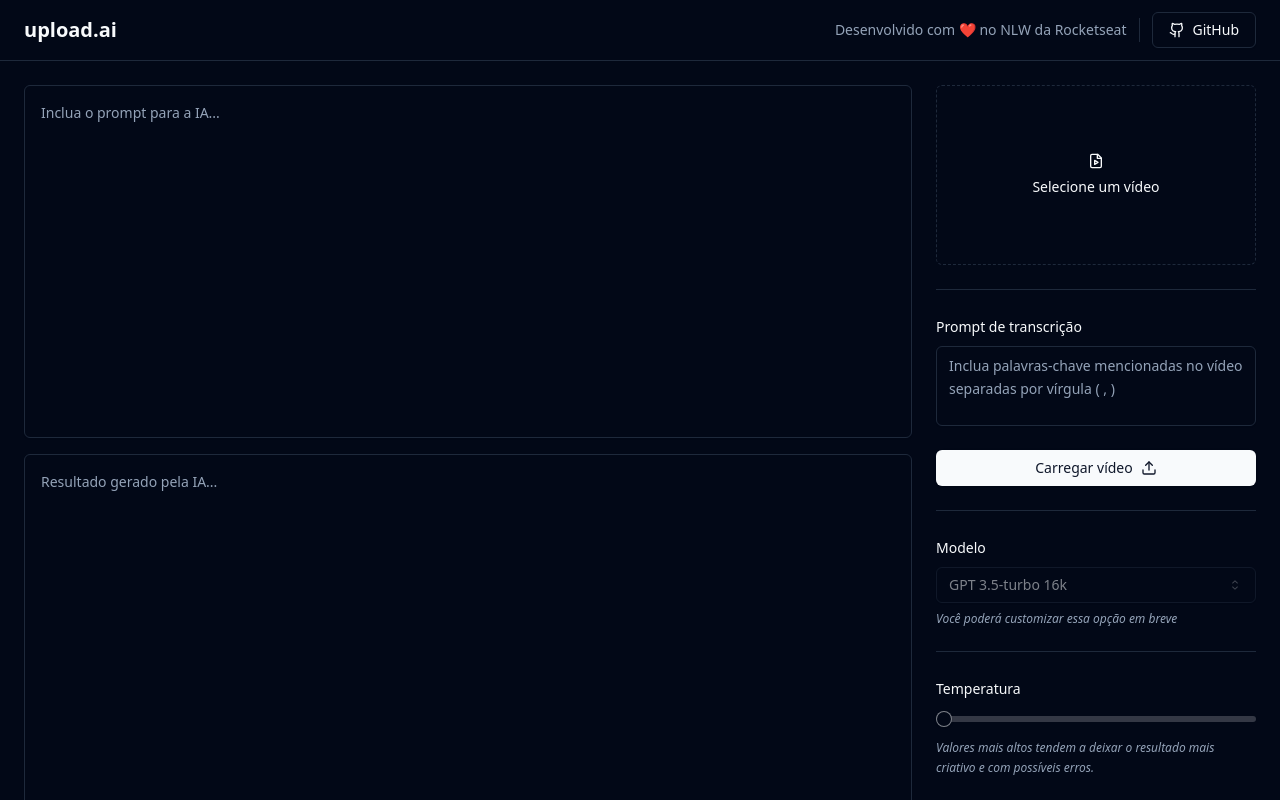
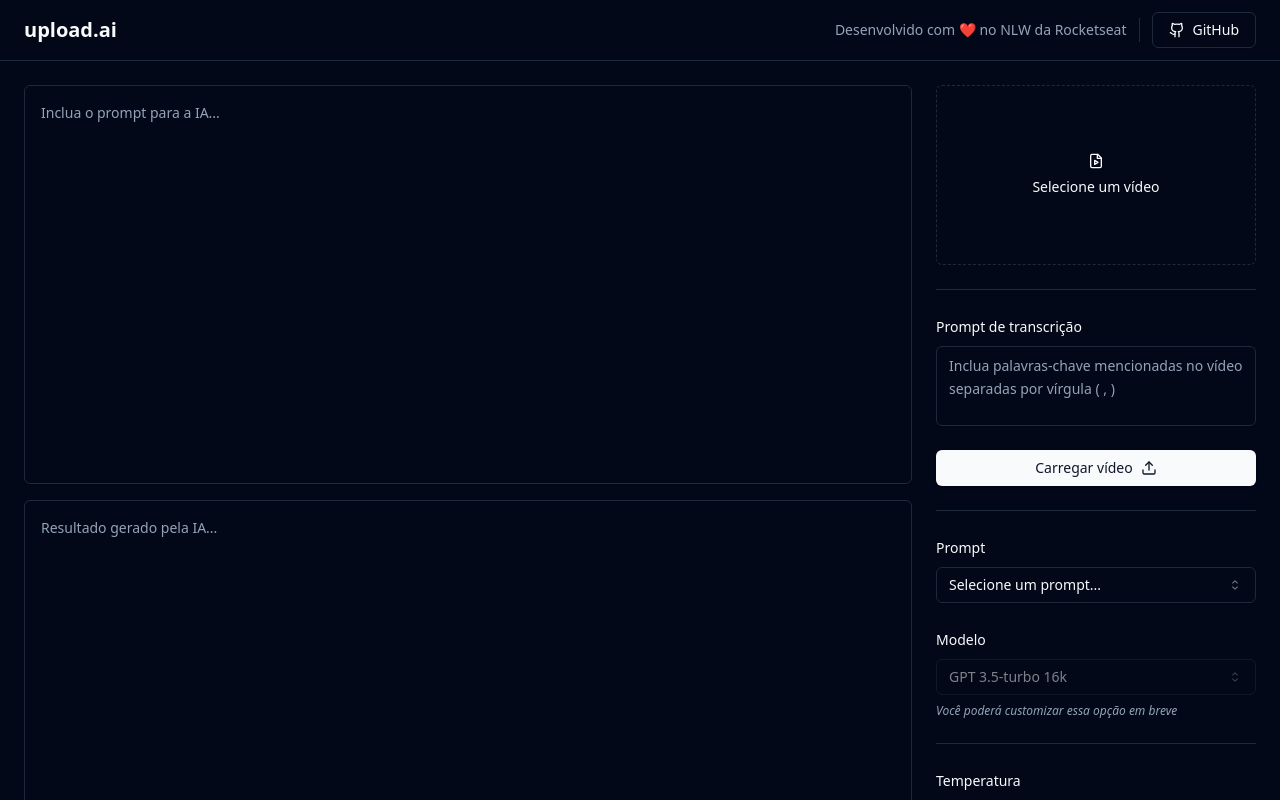
Before and after one commit to FelpsSousa/nlw-ai, a React (Vite) app in the folder upload-ai-web/: page / in a window 1280 px wide. Shown: the top 800 px of the page. Built offline with nearby package versions, Linux system fonts and the light colour scheme.

Commit message:
Finalizando a UI da aplicação. ;)

```diff
--- a/upload-ai-web/src/App.tsx
+++ b/upload-ai-web/src/App.tsx
@@ -79,6 +79,19 @@ export function App() {
 
           <form className='space-y-6'>
             <div className='space-y-2'>
+              <Label>Prompt</Label>
+              <Select>
+                <SelectTrigger>
+                  <SelectValue placeholder='Selecione um prompt...'/>
+                </SelectTrigger>
+                <SelectContent>
+                  <SelectItem value='title'>Título do YouTube</SelectItem>
+                  <SelectItem value='description'>Descrição do YouTube</SelectItem>
+                </SelectContent>
+              </Select>
+            </div>
+
+            <div className='space-y-2'>
               <Label>Modelo</Label>
               <Select disabled defaultValue='gpt3.5'>
                 <SelectTrigger>
```
